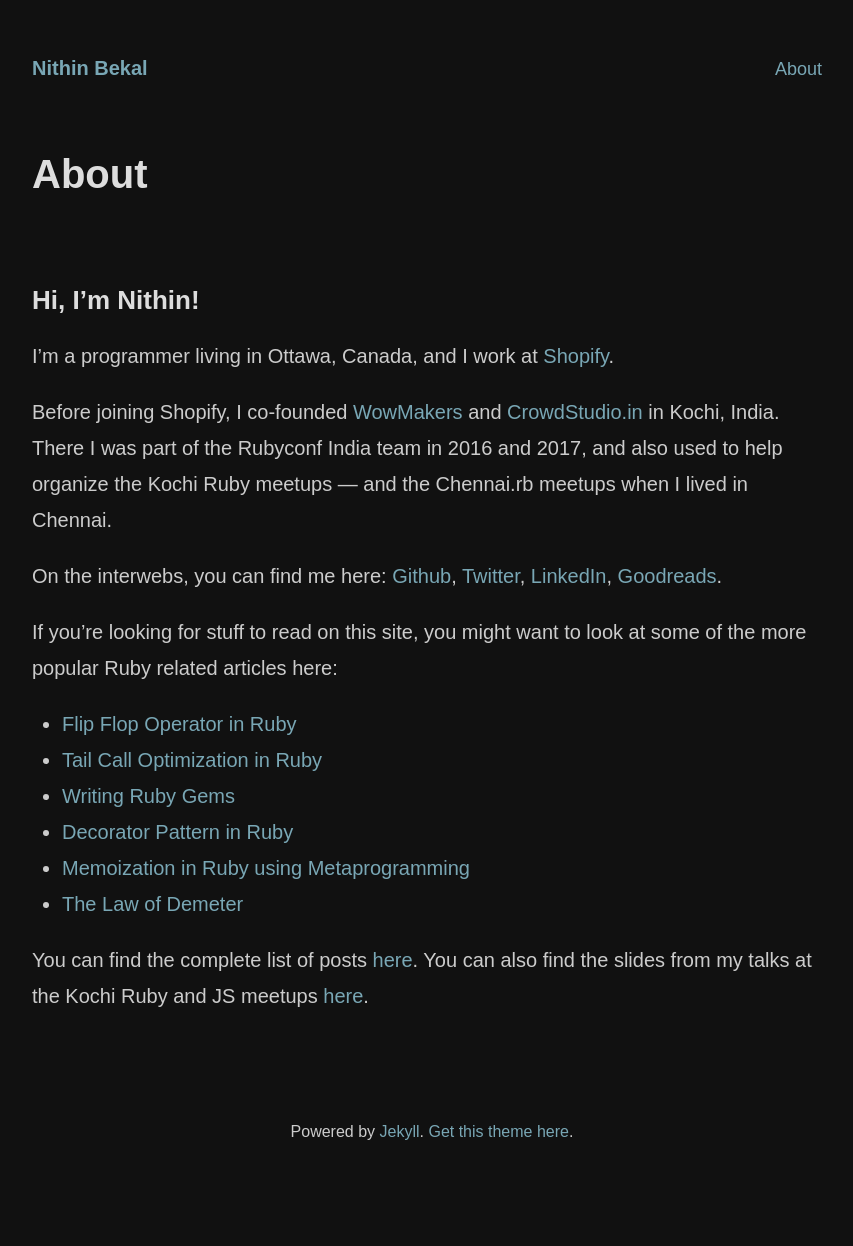
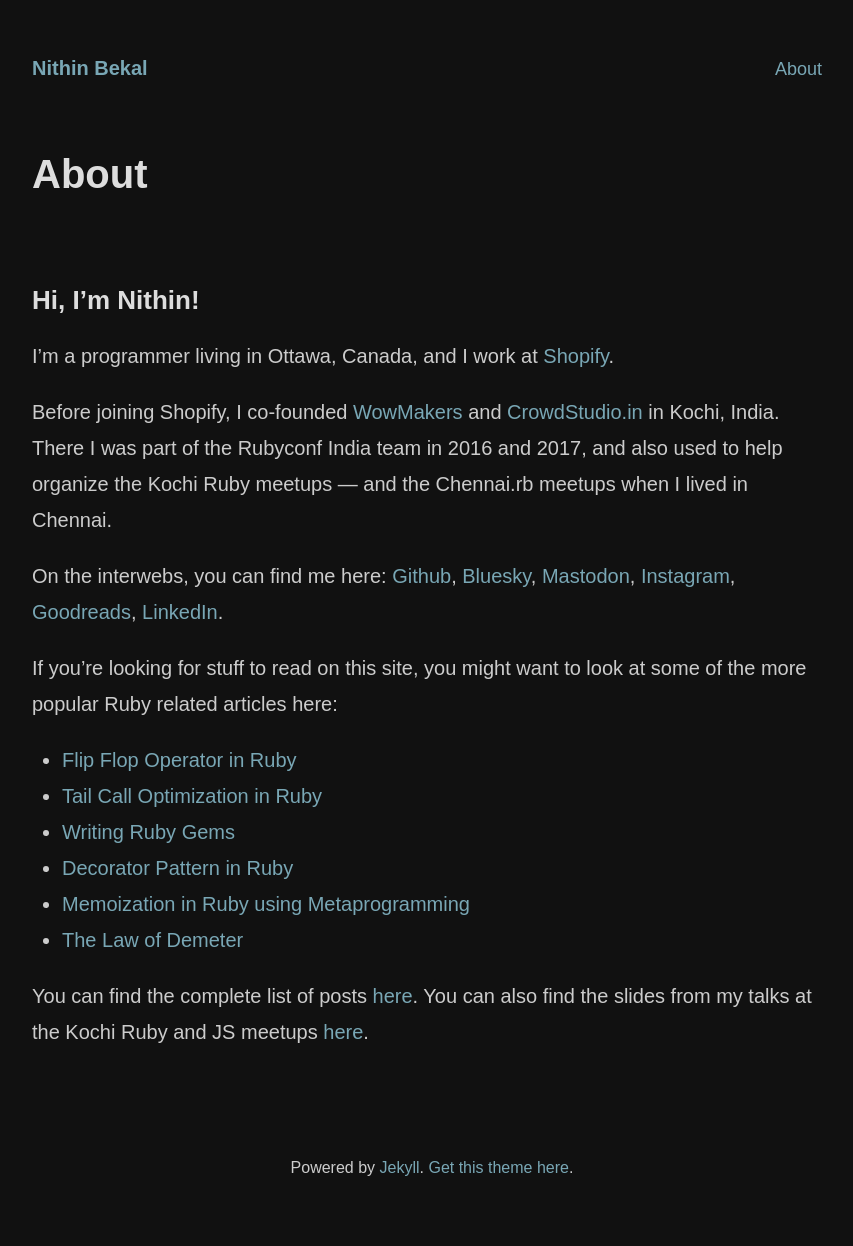
Before and after one commit to nithinbekal/nithinbekal.github.io, a Jekyll site: the page built from about/index.md, in a window 1280 px wide. Shown: the whole page, without its empty margins (208-1061 px from the left). Built offline with Jekyll 4.4.1, drawn with Linux system fonts in a browser that asks for light colours; before the commit the page ends 1210 px from its top, so only the background shows below that.

Commit message:
Fix social links

```diff
--- a/about/index.md
+++ b/about/index.md
@@ -19,9 +19,11 @@ and the Chennai.rb meetups when I lived in Chennai.
 
 On the interwebs, you can find me here:
 [Github](http://github.com/nithinbekal),
-[Twitter](http://twitter.com/nithinbekal),
-[LinkedIn](https://www.linkedin.com/in/nithinbekal),
-[Goodreads](https://www.goodreads.com/user/show/1059476-nithin-bekal).
+[Bluesky](https://bsky.app/profile/nithinbekal.bsky.social),
+[Mastodon](https://ruby.social/@nithinbekal),
+[Instagram](https://www.instagram.com/nithinbekal),
+[Goodreads](https://www.goodreads.com/user/show/1059476-nithin-bekal),
+[LinkedIn](https://www.linkedin.com/in/nithinbekal).
 
 If you're looking for stuff to read on this site,
 you might want to look at some of the more popular Ruby related articles here:
```
